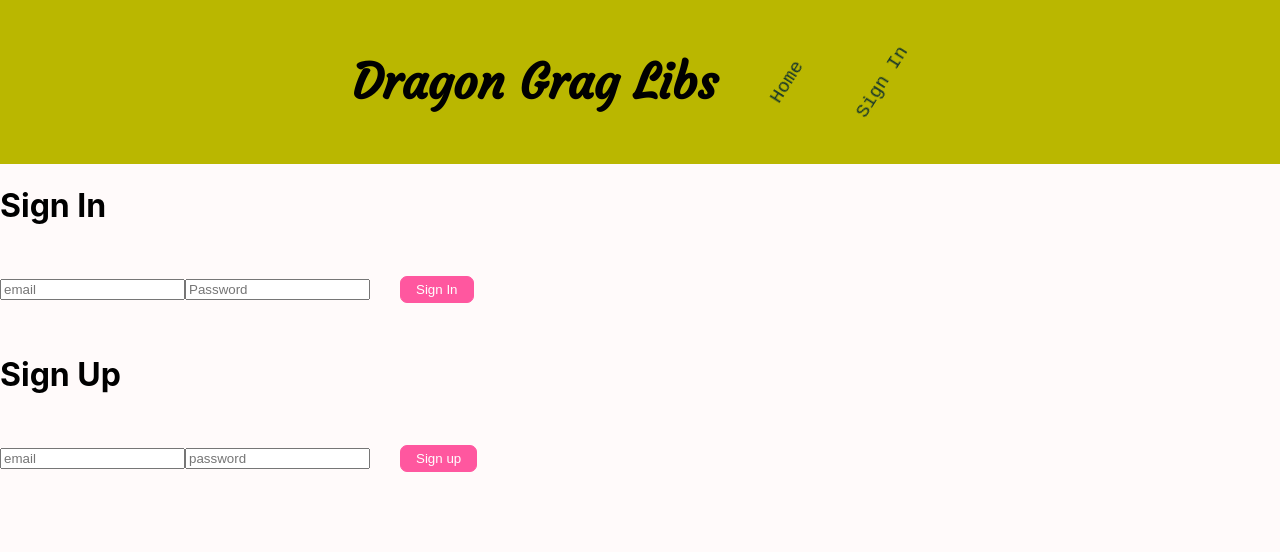
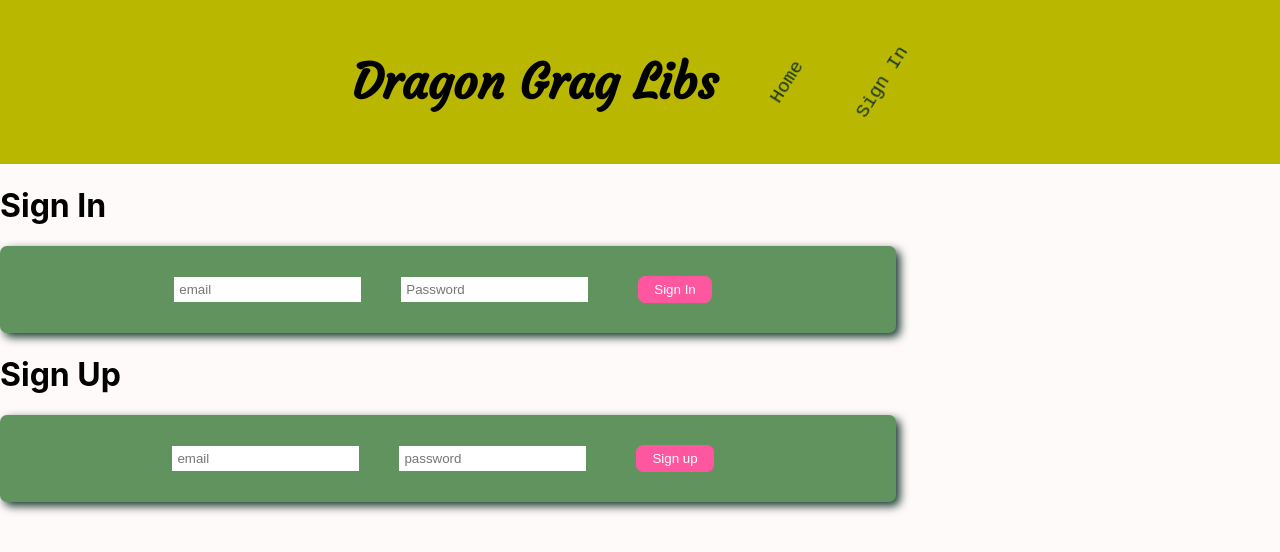
Before and after one commit to reimannsarah/mad-libs, a React (Create React App) app: page / in a window 1280 px wide. Both pictures are taken after a click on the button "Sign In". Shown: the top 552 px of the page. Built offline with nearby package versions, Linux system fonts and the light colour scheme; no server answers; the database is empty.

Commit message:
add timeout and styling to sign in and sign up
Co-authored-by: Emma Gerigscott <elgerig@gmail.com>

```diff
--- a/src/components/App.css
+++ b/src/components/App.css
@@ -66,6 +66,20 @@ body {
 
 .nav button:hover {
   cursor: pointer;
+}
+
+.sign-in-up-form {
+  background-color: var(--other-green);
+  width: 70%;
+  text-align: center;
+  border-radius: 7px;
+  box-shadow: 4px 4px 10px var(--dark);
+}
+
+.sign-in-up-form input {
+  border: none;
+  padding: 5px;
+  margin: 20px;
 }
 
 .quizzes {
--- a/src/components/QuizControl.js
+++ b/src/components/QuizControl.js
@@ -80,8 +80,14 @@ function QuizControl() {
     setSignOut(true);
   }
 
+  const handleSuccessfulSignout = () => {
+    setSignOut(false);
+    setSignIn(true);
+  }
+
   const handleSignInClick = () => {
     setSignIn(true);
+    setSignOut(false);
   }
 
   const handleAddingNewQuiz = async (newQuiz) => {
@@ -144,13 +150,13 @@ function QuizControl() {
   if (auth.currentUser == null) {
     let currentlyGuy = null;
     if (signIn) {
-      currentlyGuy = <SignIn />
+      currentlyGuy = <SignIn onClickSignIn={handleHomeClick}/>
     } else {
       currentlyGuy = <h1>You must be signed in to access the queue, idiot</h1>
     }
     return (
       <>
-      <Header onSignInClick={handleSignInClick}/>
+      <Header onHomeClick={handleHomeClick} onSignInClick={handleSignInClick}/>
       {currentlyGuy}
       </>
     )
@@ -159,7 +165,7 @@ function QuizControl() {
     if (error) {
       currentlyVisible = <p>There was an error: {error}</p>
     } else if (signOut) {
-        currentlyVisible = <SignOut />
+        currentlyVisible = <SignOut onSignout={handleSuccessfulSignout}/>
     } else if (editing) {
       currentlyVisible = (
         <EditQuizForm
@@ -167,7 +173,7 @@ function QuizControl() {
           onEditQuiz={handleEditingQuizInList}
         />
         );
-      } else if (result !== null) {
+    } else if (result !== null) {
       currentlyVisible = <Result result={result} onBackClick={handleHomeClick}/>
     } else if (selectedQuiz !== null) {
       currentlyVisible = <TakeQuiz selection={selectedQuiz} onQuizSubmission={handleQuizSubmission} />
--- a/src/components/SignIn.js
+++ b/src/components/SignIn.js
@@ -2,7 +2,7 @@ import React, { useState } from "react";
 import { auth } from './../firebase'
 import { createUserWithEmailAndPassword, signInWithEmailAndPassword } from 'firebase/auth';
 
-function SignIn() {
+function SignIn(props) {
   const [signUpSuccess, setSignUpSuccess] = useState(null);
   const [signInSuccess, setSignInSuccess] = useState(null);
 
@@ -27,6 +27,7 @@ function SignIn() {
     signInWithEmailAndPassword(auth, email, password)
       .then((userCredential) => {
         setSignInSuccess(`You've successfully signed in as ${userCredential.user.email}!`)
+        setTimeout(() => props.onClickSignIn(), 1000);
       })
       .catch((error) => {
         setSignInSuccess(`There as an error signing in: ${error.message}!`)
@@ -39,7 +40,7 @@ function SignIn() {
     <>
       <h1>Sign In</h1>
       {signInSuccess}
-      <form onSubmit={doSignIn}>
+      <form className="sign-in-up-form" onSubmit={doSignIn}>
         <input
           type="text"
           name="signInEmail"
@@ -53,7 +54,7 @@ function SignIn() {
       </form>
       <h1>Sign Up</h1>
       {signUpSuccess}
-      <form onSubmit={doSignUp}>
+      <form className="sign-in-up-form" onSubmit={doSignUp}>
         <input type='email' name='email' placeholder='email' />
         <input type='password' name='password' placeholder='password' />
         <button type='submit'>Sign up</button>
--- a/src/components/SignOut.js
+++ b/src/components/SignOut.js
@@ -2,13 +2,14 @@ import React, { useState } from "react";
 import { auth } from './../firebase'
 import { signOut } from 'firebase/auth';
 
-function SignOut() {
+function SignOut(props) {
   const [signOutSucess, setSignOutSuccess] = useState(null);
 
   function doSignOut() {
     signOut(auth)
-      .then(function () {
-        setSignOutSuccess("You have successfully signed out!");
+    .then(function () {
+      setSignOutSuccess("You have successfully signed out!");
+      setTimeout(() => props.onSignout(), 1000);
       }).catch((error) => {
         setSignOutSuccess(`There was an error signing out: ${error.message}!`)
       });
```
Also changed, not shown: 1 other file (tests, documents, lock files or other folders).
